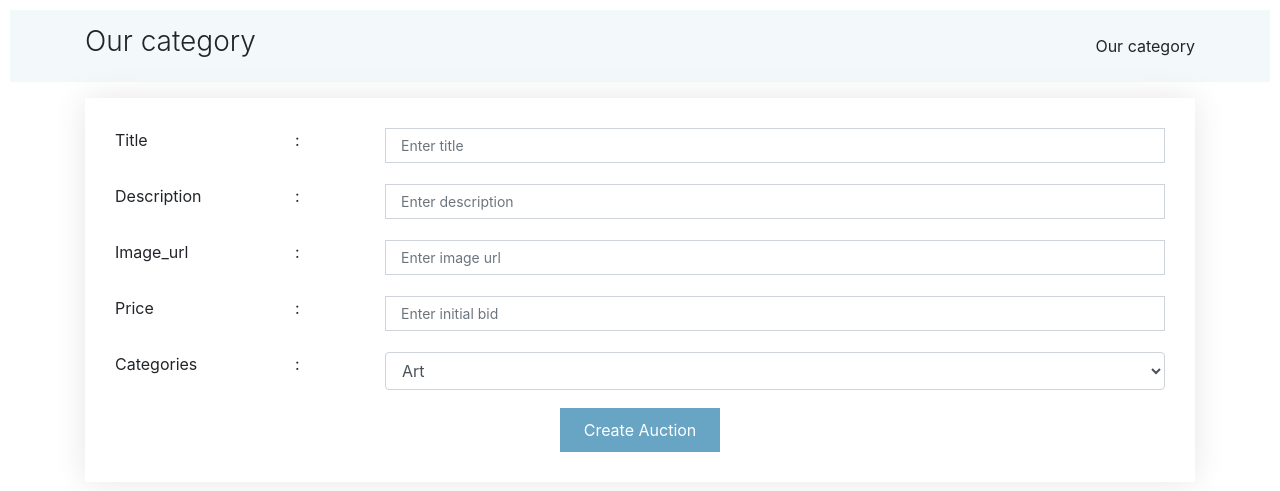
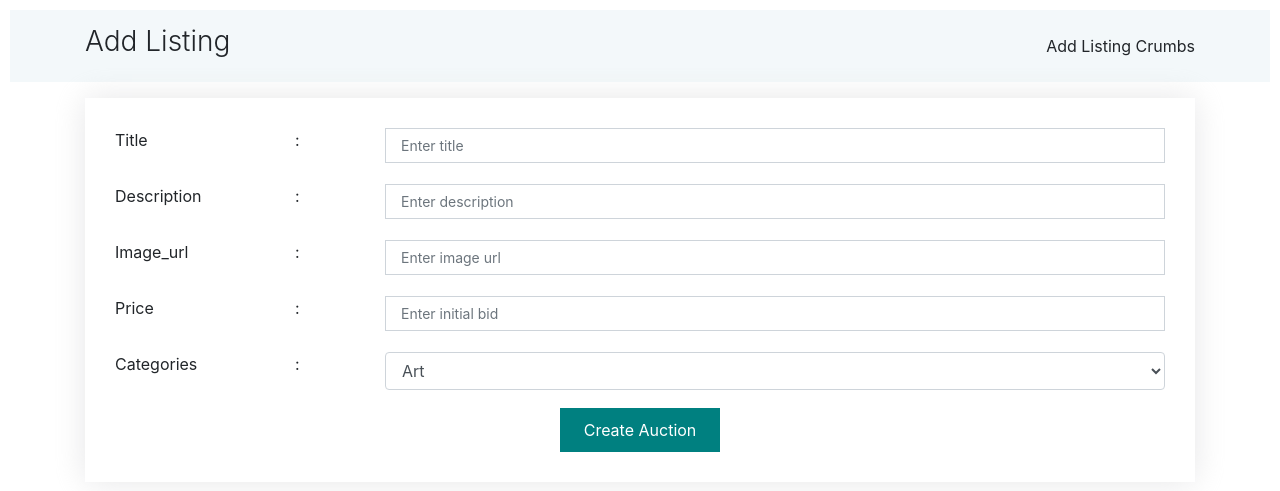
Before and after one commit to thomasmbatha/commerce, a Django app: page /create in a window 1280 px wide. Shown: the part 80-571 px from the top of the page. Run offline with Django 3.2, Linux system fonts and the light colour scheme; data comes from the database, SQL or seed files in the repository; some libraries are stand-ins or nearby versions.

Commit message:
templates

```diff
--- a/auctions/static/auctions/styles.css
+++ b/auctions/static/auctions/styles.css
@@ -509,7 +509,7 @@ input:-webkit-autofill:active {
   }
 
   .contact .php-email-form button[type=submit] {
-    background: #68A4C4;
+    background: #008080;
     border: 0;
     padding: 10px 24px;
     color: #fff;
@@ -520,17 +520,6 @@ input:-webkit-autofill:active {
     background: #8dbad2;
   }
 
-  @keyframes animate-loading {
-    0% {
-      transform: rotate(0deg);
-    }
-
-    100% {
-      transform: rotate(360deg);
-    }
-  }
-
-
   /*--------------------------------------------------------------
 # End of Contact
 --------------------------------------------------------------*/
--- a/auctions/templates/auctions/create_listing.html
+++ b/auctions/templates/auctions/create_listing.html
@@ -1,5 +1,7 @@
 {% extends "auctions/layout.html" %}
 {% block title %}| Add Auction{% endblock %}
+{% block heading %}Add Listing{% endblock %}
+{% block crumbs %}Add Listing Crumbs{% endblock %}
 
 {% block body %}
     <!-- ======= Contact Section ======= -->
--- a/auctions/templates/auctions/layout.html
+++ b/auctions/templates/auctions/layout.html
@@ -38,7 +38,7 @@
     <section class="breadcrumbs">
         <div class="container">
             <div class="d-flex justify-content-between align-items-center">
-                <h2>Our category</h2>
+                <h2>{% block heading %}{% endblock %}</h2>
                 <ol>
                     <li>{% block crumbs %}Our category{% endblock %}</li>
                 </ol>
```
